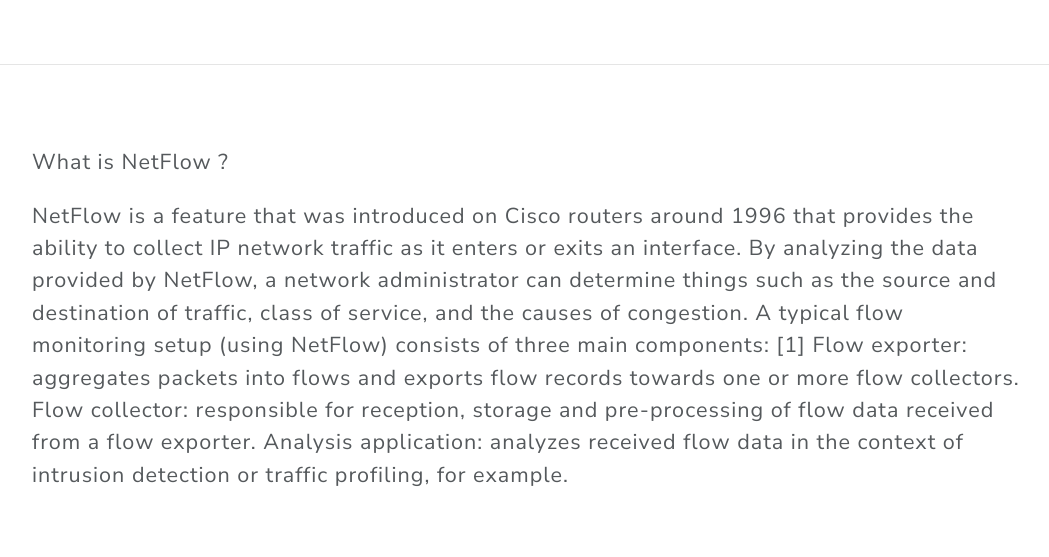
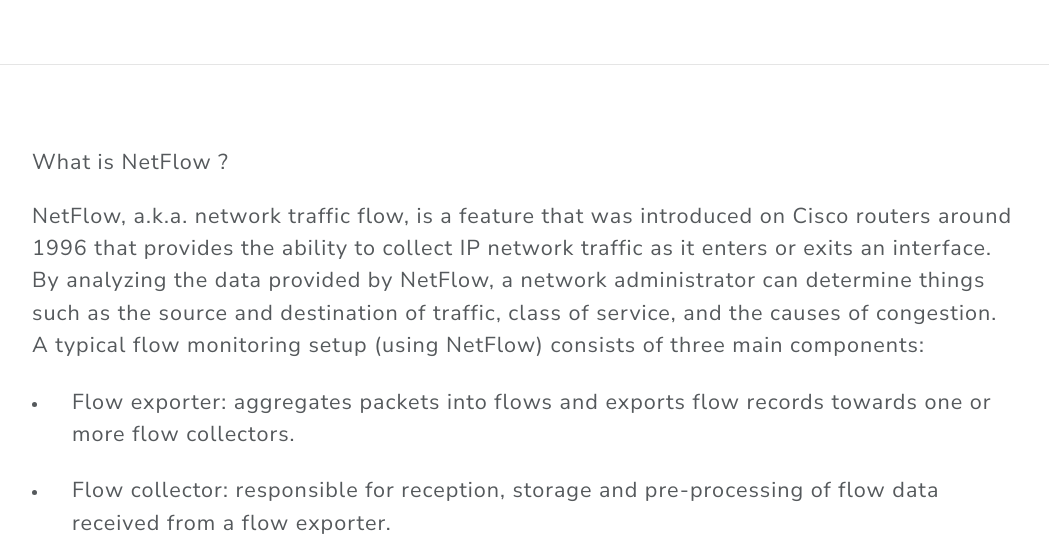
Before and after one commit to ddatta-DAC/cyberDataGenSite, a Flask app: template Website/app/templates/homepage.html in a window 1280 px wide. Shown: the part 2068-2625 px from the top of the page, without its empty margins (112-1161 px from the left). Run offline with Flask 3, Linux system fonts and the light colour scheme; the template is opened without the code that fills it, so the values that code supplies are empty; parts of the project's set-up code (start-up, migrations or seed data) failed here and were passed over; some libraries are stand-ins or nearby versions.

Commit message:
Update homepage.html

```diff
--- a/Website/app/templates/homepage.html
+++ b/Website/app/templates/homepage.html
@@ -63,14 +63,18 @@
     <div class = "container  align-items-center p-4 t-4">
         <p class = "display-4 m-4">What is NetFlow ?</p>
         <p class = "m-4">
-        NetFlow is a feature that was introduced on Cisco routers around
-        1996 that provides the ability to collect IP network traffic as
-        it enters or exits an interface. By analyzing the data provided by NetFlow, a network administrator can determine things such as the source and destination of traffic, class of service, and the causes of congestion. A typical flow monitoring setup (using NetFlow) consists of three main components:
-        [1]
-Flow exporter: aggregates packets into flows and exports flow records towards one or more flow collectors.
-Flow collector: responsible for reception, storage and pre-processing of flow data received from a flow exporter.
-Analysis application: analyzes received flow data in the context of intrusion detection or traffic profiling, for example.
-	</p>
+        NetFlow, a.k.a. network traffic flow, is a feature that was introduced on Cisco routers around 1996 that provides the ability to collect IP network traffic as it enters or exits an interface.
+	By analyzing the data provided by NetFlow, a network administrator can determine things such as the source and destination of traffic, class of service, and the causes of congestion.
+	</br>A typical flow monitoring setup (using NetFlow) consists of three main components:</p>
+        <ul>
+		<li><p class = "m-4"> Flow exporter: aggregates packets into flows and exports flow records towards one or more flow collectors.</p></li>
+		<li><p class = "m-4"> Flow collector: responsible for reception, storage and pre-processing of flow data received from a flow exporter.</p></li>
+		<li><p class = "m-4">Analysis application: analyzes received flow data in the context of intrusion detection or traffic profiling, for example.</p></li>
+	</ul>
+	<p class = "m-4">
+	Cisco standard NetFlow version 5 defines a flow as a unidirectional sequence of packets that all share seven values: Ingress interface (SNMP ifIndex), Source IP address,
+	Destination IP address, IP protocol, Source port for UDP or TCP (0 for other protocols), Destination port for UDP or TCP, type and code for ICMP (or 0 for other protocols),
+	and IP Type of Service. </p>
 	</div>
 <br>
     <div class="container" style="max-width=70%">
@@ -82,7 +86,7 @@
     <div class = "container  align-items-center p-4 t-4">
         <p class = "display-4 m-4">What is UGR 16 ?</p>
         <p class = "m-4">
-       		UGR 16 is a dataset for the evaluation of cyclostationarity-based network IDSs. The dataset is built with real traffic and up-to-date attacks.
+       		UGR 16 is a Netflow dataset for the evaluation of cyclostationarity-based network IDSs. The dataset is built with real traffic and up-to-date attacks.
 		These data come from several netflow v9 collectors strategically located in the network of a Spanish ISP. It is composed of two differentiated sets of data that are previously split in weeks:
 	</p>
 	<ul>
```
